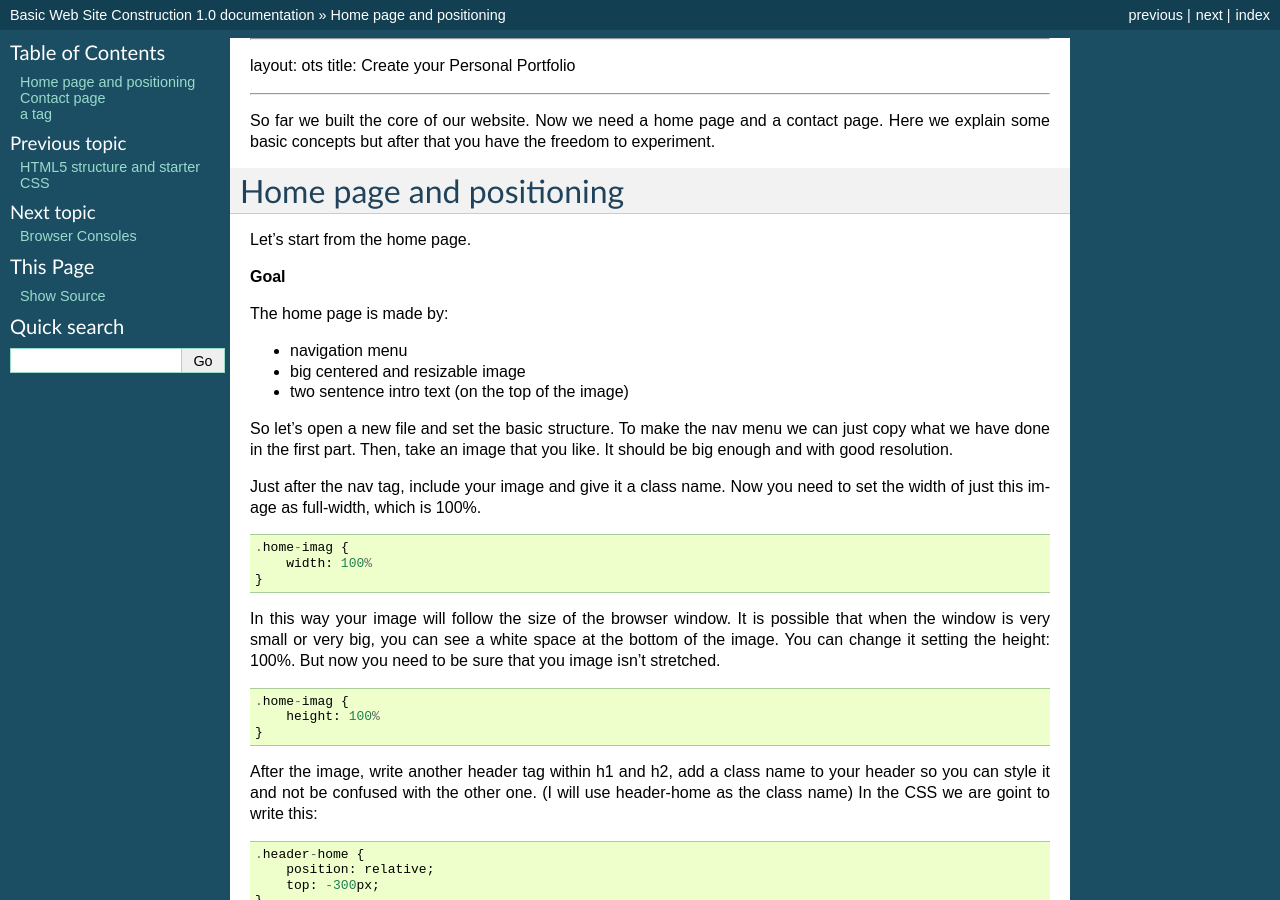
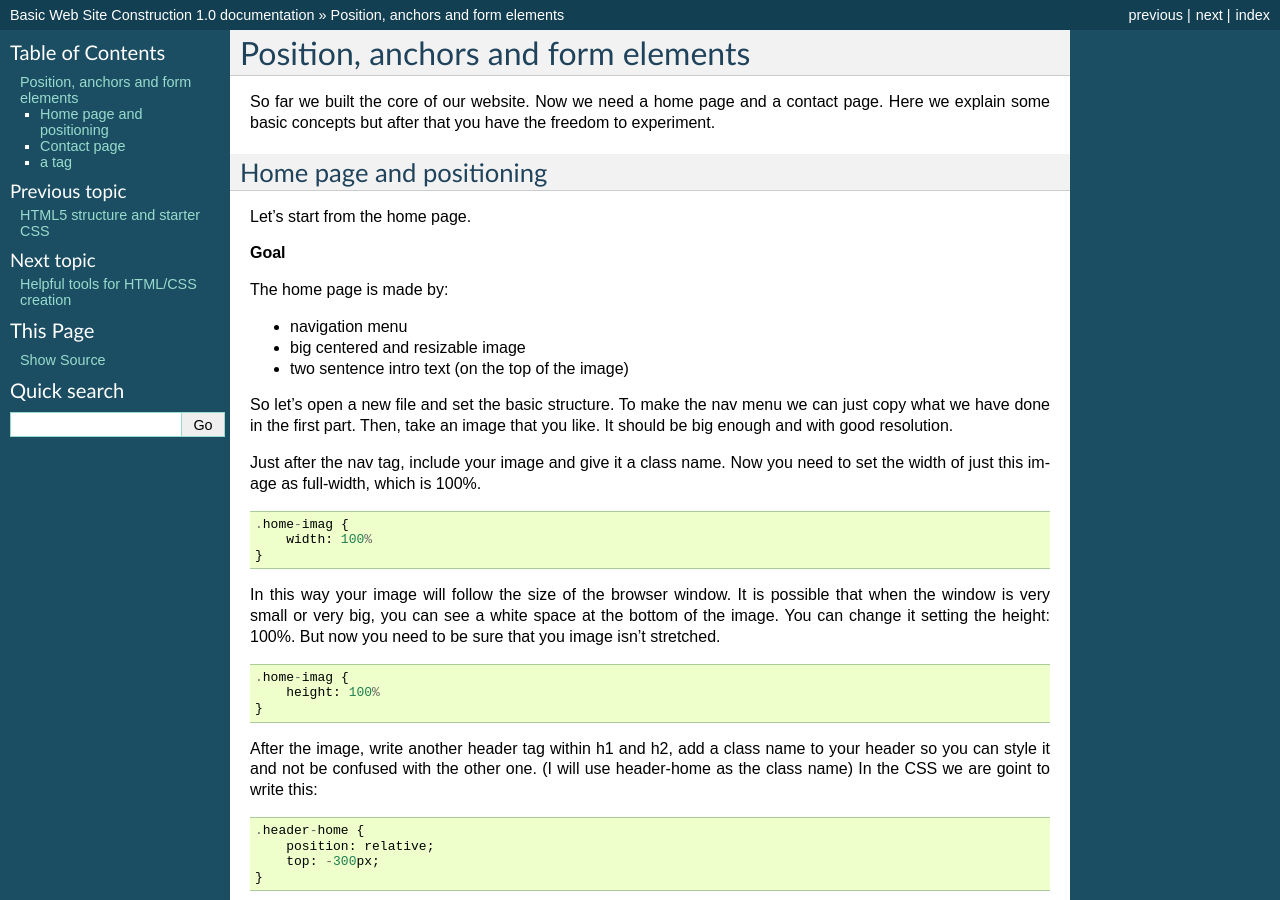
Before and after one commit to OpenTechSchool/html-css-beginners, a Sphinx documentation site: the page built from source/core/portfolio-2.rst, in a window 1280 px wide and 900 px high. Built offline with Sphinx 7.4.7, drawn with Linux system fonts in a browser that asks for light colours; formulas are drawn with MathJax 3; some of the changed text lies outside the part shown.

```diff
--- a/source/core/portfolio-2.rst
+++ b/source/core/portfolio-2.rst
@@ -1,8 +1,5 @@
---------------
-
-layout: ots title: Create your Personal Portfolio
-
---------------
+Position, anchors and form elements
+===================================
 
 So far we built the core of our website. Now we need a home page and a
 contact page. Here we explain some basic concepts but after that you
--- a/source/core/portfolio.rst
+++ b/source/core/portfolio.rst
@@ -1,9 +1,3 @@
---------------
-
-layout: ots title: Create your Personal Portfolio
-
---------------
-
 HTML5 structure and starter CSS
 ===============================
 
--- a/source/extras/developertools.rst
+++ b/source/extras/developertools.rst
@@ -1,8 +1,5 @@
---------------
-
-layout: ots title: Browser Developer Tools
-
---------------
+Helpful tools for HTML/CSS creation
+===================================
 
 Browser Consoles
 ----------------
```
Also changed, not shown: source/core/structure.rst (+2 -5 lines), source/core/style.rst (+2 -5 lines).
